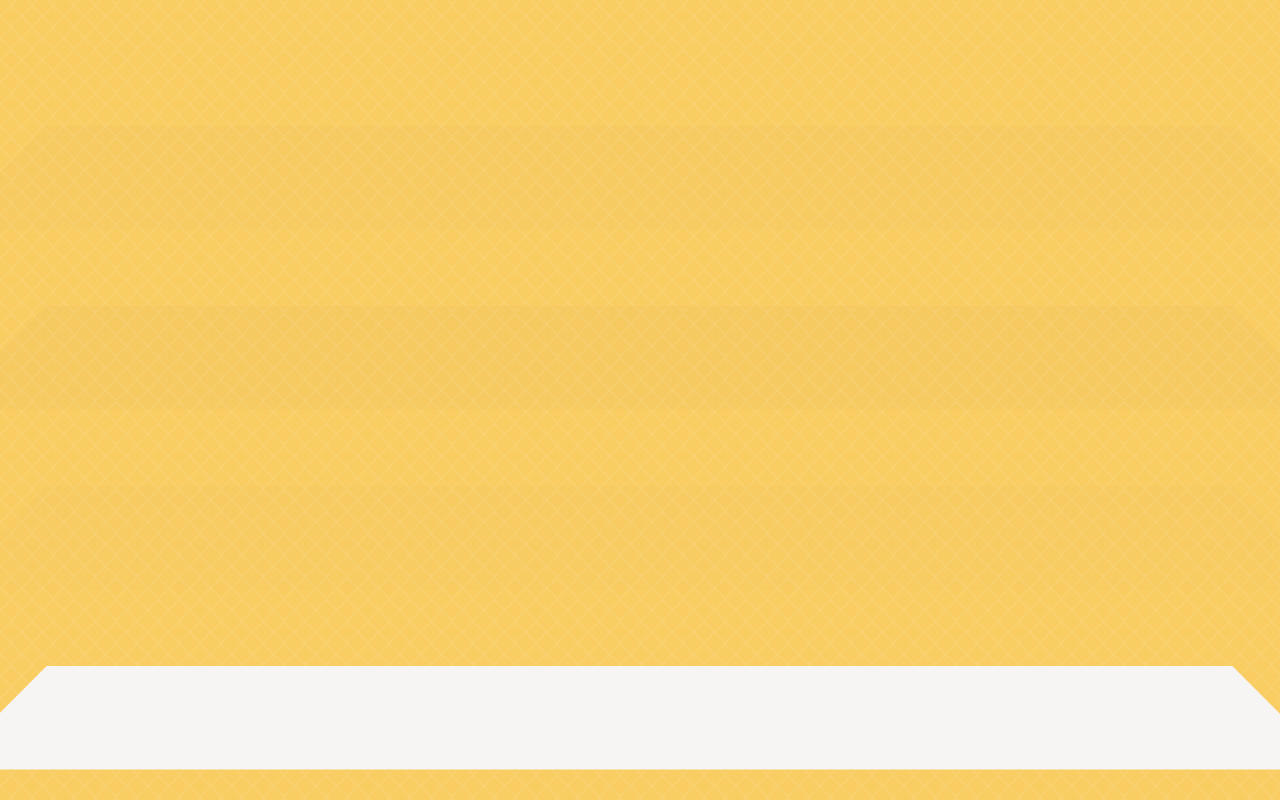
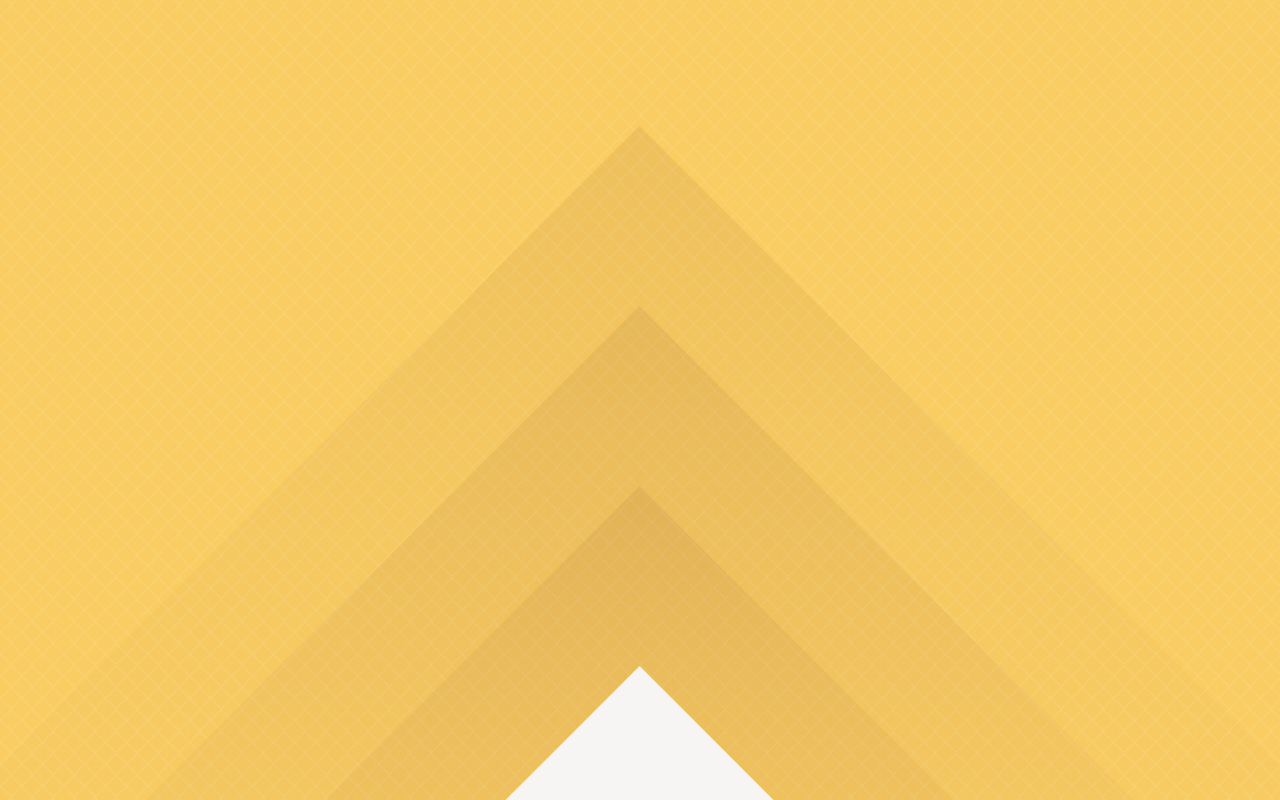
Before and after one commit to Walqer/sadecus, a plain HTML site: page index.html in a window 1280 px wide. Shown: the part 740-1540 px from the top of the page. Drawn offline with Linux system fonts and the light colour scheme.

Commit message:
Update style.css

```diff
--- a/css/style.css
+++ b/css/style.css
@@ -565,7 +565,7 @@ body {
   width: 100%;
   background-repeat: no-repeat;
   background-size: cover;
-  background-position: bottom;
+  background-position: 0 0;
   max-height: 800px;
   height: 100%;
 }
```
